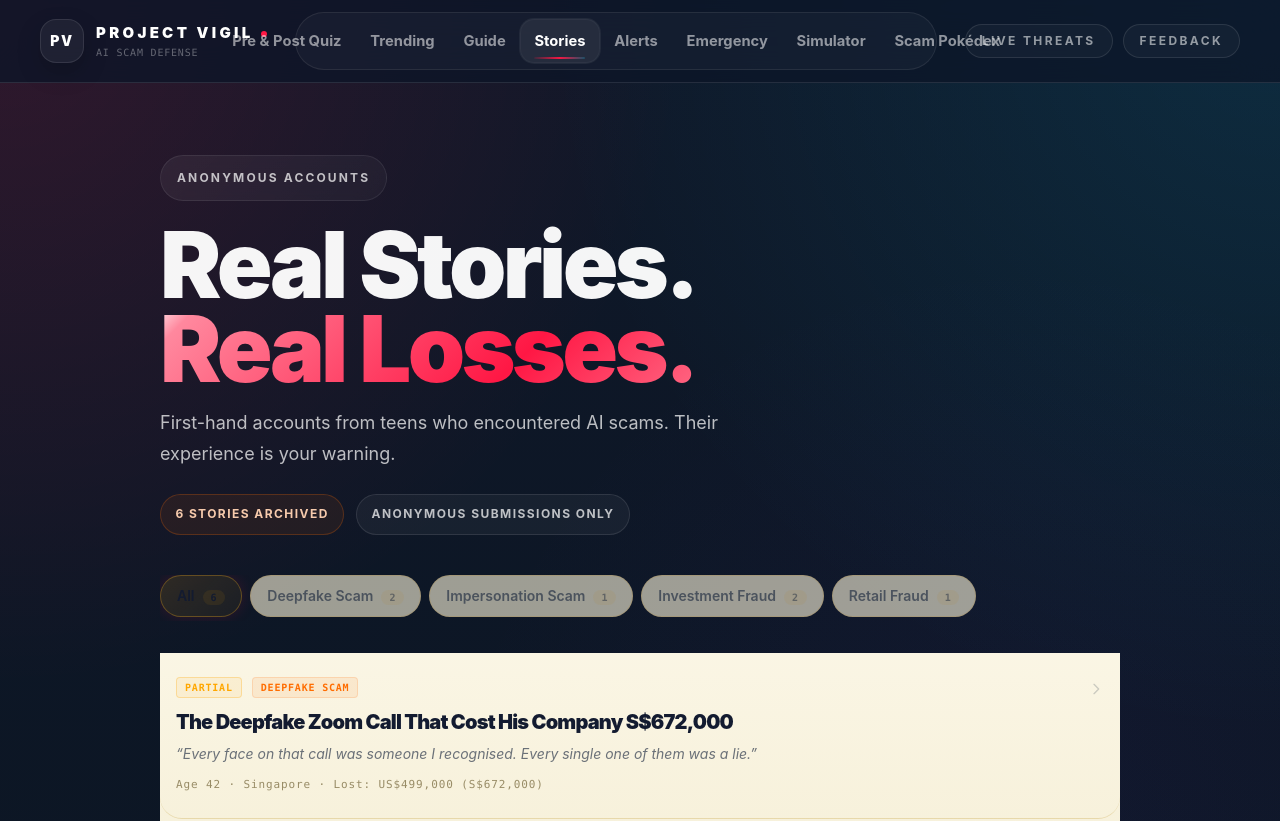
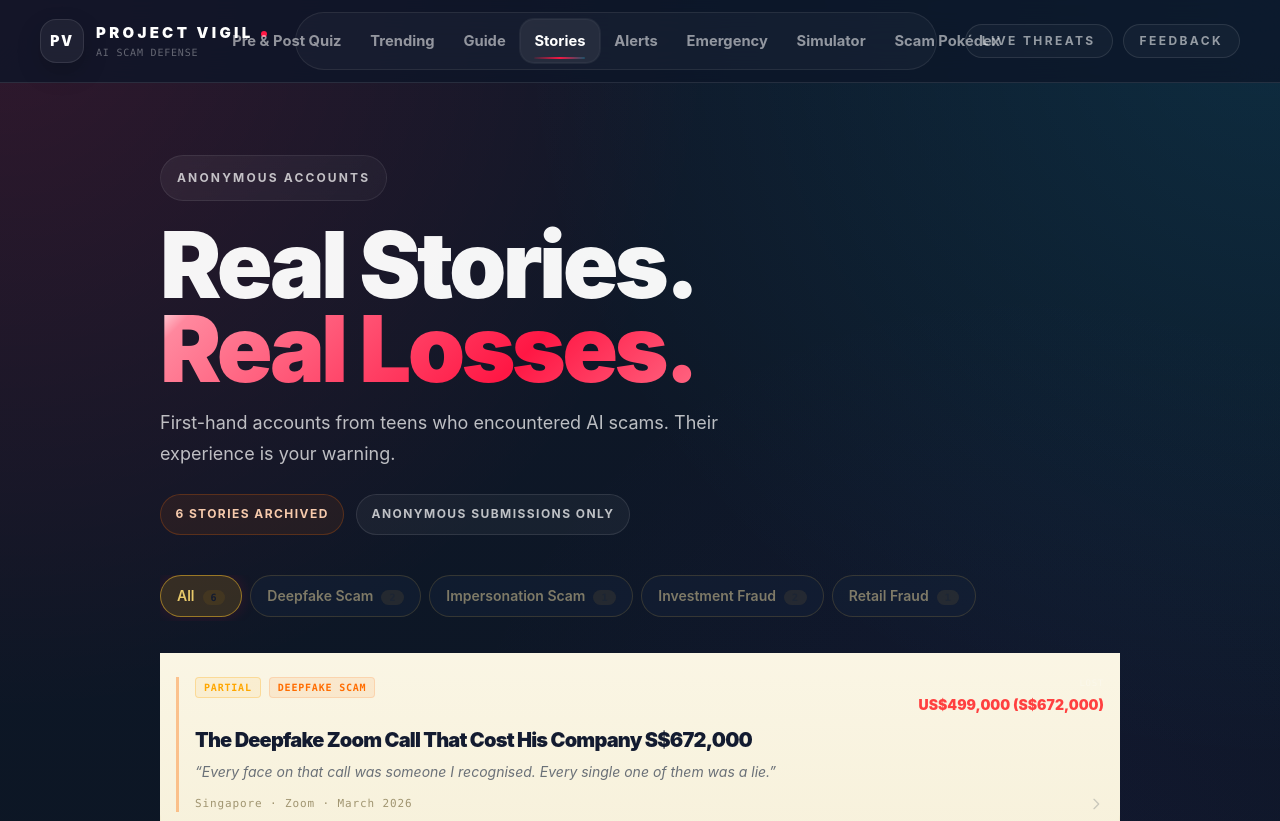
Before and after one commit to Centrista/Project-Vigil, a Next.js app: page /stories in a window 1280 px wide. Shown: the top 821 px of the page. Built offline with nearby package versions, Linux system fonts and the light colour scheme.

Commit message:
Add your message here

```diff
--- a/app/globals.css
+++ b/app/globals.css
@@ -2068,22 +2068,22 @@ h4 {
 }
 
 .story-filter-pill {
-  border: 1px solid rgba(180, 140, 60, 0.3);
-  background: rgba(255, 248, 222, 0.6);
-  color: rgba(20, 33, 56, 0.6);
+  border: 1px solid rgba(200, 165, 70, 0.2);
+  background: rgba(20, 33, 56, 0.55);
+  color: rgba(200, 185, 140, 0.6);
   transition: background 150ms, border-color 150ms, color 150ms;
 }
 
 .story-filter-pill:hover {
-  background: rgba(255, 244, 210, 0.9);
-  border-color: rgba(180, 140, 60, 0.5);
-  color: rgba(20, 33, 56, 0.9);
+  background: rgba(200, 165, 70, 0.12);
+  border-color: rgba(200, 165, 70, 0.45);
+  color: rgba(220, 200, 150, 0.9);
 }
 
 .story-filter-pill-active {
-  background: linear-gradient(135deg, rgba(180, 130, 30, 0.18) 0%, rgba(180, 130, 30, 0.08) 100%);
-  border: 1px solid rgba(180, 130, 30, 0.45);
-  color: #131b30;
+  background: rgba(180, 130, 30, 0.22);
+  border: 1px solid rgba(210, 160, 40, 0.65);
+  color: #e8c96a;
   animation: filter-pill-pulse 2.2s ease-in-out infinite;
 }
 
--- a/app/stories/[slug]/page.tsx
+++ b/app/stories/[slug]/page.tsx
@@ -77,7 +77,7 @@ export default async function StoryPage({ params }: { params: Promise<{ slug: st
             &ldquo;{story.pullQuote}&rdquo;
           </blockquote>
           <p className="mono-label text-xs text-[rgba(89,72,24,0.55)] pl-5">
-            — Age {story.age}, {story.location}
+            — {story.location}, {story.submittedAt}
           </p>
         </div>
 
@@ -96,10 +96,10 @@ export default async function StoryPage({ params }: { params: Promise<{ slug: st
                 Quick Facts
               </p>
               {[
-                { label: "Age", value: String(story.age) },
                 { label: "Location", value: story.location },
                 { label: "Platform", value: story.platform },
                 { label: "Lost", value: story.lossAmount },
+                { label: "Date", value: story.submittedAt },
               ].map((row) => (
                 <div key={row.label} className="flex justify-between items-baseline mb-2.5 last:mb-0">
                   <span className="mono-label text-[10px] text-[rgba(89,72,24,0.55)] uppercase tracking-widest">{row.label}</span>
--- a/components/StoryCard.tsx
+++ b/components/StoryCard.tsx
@@ -19,16 +19,19 @@ export default function StoryCard({ story, isLast = false, animIndex = 0 }: Stor
   return (
     <Link
       href={`/stories/${story.slug}`}
-      className="group block -mx-4 rounded-[22px] px-4 py-6 transition-all duration-200 fade-up hover:bg-[rgba(255,220,100,0.1)]"
-      style={{ borderBottom: isLast ? "none" : "1px solid rgba(200,165,70,0.32)", animationDelay: `${animIndex * 55}ms` }}
+      className="group block -mx-4 rounded-[22px] px-4 py-6 transition-all duration-200 fade-up hover:bg-[rgba(255,220,100,0.06)]"
+      style={{
+        borderBottom: isLast ? "none" : "1px solid rgba(200,165,70,0.22)",
+        animationDelay: `${animIndex * 55}ms`,
+      }}
     >
-      <div className="flex items-start gap-4">
-
-        {/* Main content */}
-        <div className="flex-1 min-w-0">
-
-          {/* Top badges row */}
-          <div className="flex items-center gap-2.5 mb-3 flex-wrap">
+      <div
+        className="pl-4"
+        style={{ borderLeft: `3px solid ${story.tagColor}60` }}
+      >
+        {/* Top row: badges + loss amount */}
+        <div className="flex items-start justify-between gap-3 mb-3">
+          <div className="flex items-center gap-2 flex-wrap">
             <span
               className="mono-label text-[10px] font-black uppercase tracking-widest px-2 py-0.5 rounded"
               style={{ color: outcome.color, background: outcome.bg, border: `1px solid ${outcome.border}` }}
@@ -43,6 +46,15 @@ export default function StoryCard({ story, isLast = false, animIndex = 0 }: Stor
             </span>
           </div>
 
+          {/* Loss amount callout */}
+          <div className="shrink-0 text-right">
+            <span className="mono-label text-[9px] uppercase tracking-widest text-white/28 block mb-0.5">LOST</span>
+            <span className="text-sm font-black leading-tight" style={{ color: "#ff4040" }}>
+              {story.lossAmount}
+            </span>
+          </div>
+        </div>
+
         {/* Title */}
         <h2 className="mb-2 text-xl font-black leading-tight text-[#131b30] transition-colors group-hover:text-[#131b30]/90">
           {story.title}
@@ -53,22 +65,19 @@ export default function StoryCard({ story, isLast = false, animIndex = 0 }: Stor
           &ldquo;{story.pullQuote}&rdquo;
         </p>
 
-          {/* Metadata */}
-          <div className="flex items-center gap-1.5">
-            <span className="mono-label text-[11px] text-[rgba(89,72,24,0.6)]">
-              Age {story.age} · {story.location} · Lost: {story.lossAmount}
+        {/* Metadata + arrow */}
+        <div className="flex items-center justify-between gap-3">
+          <span className="mono-label text-[11px] text-[rgba(89,72,24,0.55)]">
+            {story.location} · {story.platform} · {story.submittedAt}
           </span>
-          </div>
-        </div>
-
-        {/* Arrow */}
           <svg
-          className="w-4 h-4 shrink-0 mt-1 transition-all duration-200 group-hover:translate-x-0.5 story-card-arrow"
+            className="w-4 h-4 shrink-0 transition-all duration-200 group-hover:translate-x-0.5 story-card-arrow"
             fill="none" viewBox="0 0 24 24" stroke="currentColor"
           >
             <path strokeLinecap="round" strokeLinejoin="round" strokeWidth={2} d="M9 5l7 7-7 7" />
           </svg>
         </div>
+      </div>
     </Link>
   );
 }
```
Lines whose indentation alone changed are shown as unchanged.
